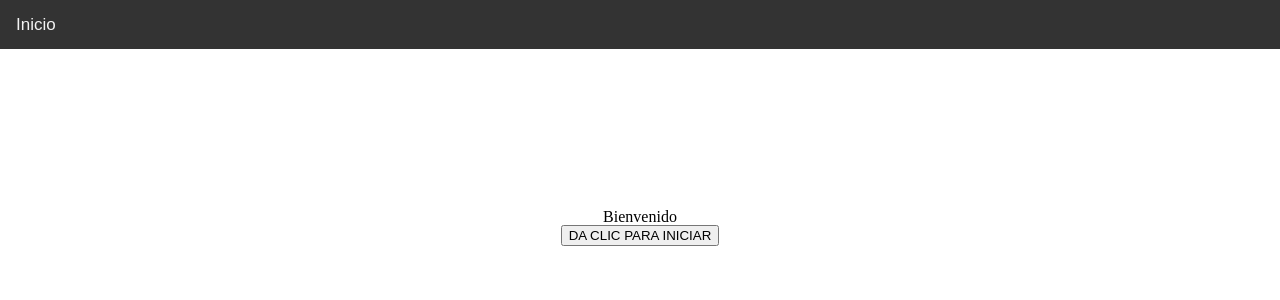
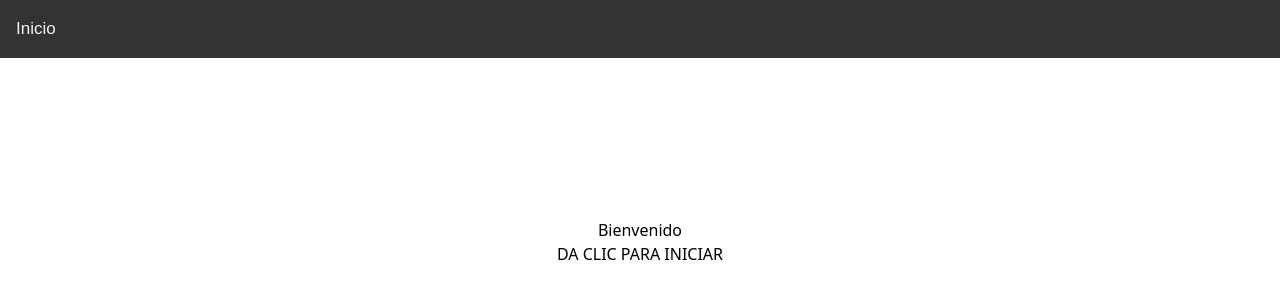
Before and after one commit to rigobertoalag/proyecto-brenda, a React (Create React App) app: page / in a window 1280 px wide. Shown: the top 300 px of the page. Built offline with nearby package versions, Linux system fonts and the light colour scheme.

Commit message:
Install tailwind

```diff
--- /dev/null
+++ b/craco.config.js
@@ -0,0 +1,10 @@
+module.exports = {
+    style: {
+        postcss: {
+            plugins: [
+                require('tailwindcss'),
+                require('autoprefixer'),
+            ],
+        },
+    },
+}
--- /dev/null
+++ b/src/index.css
@@ -0,0 +1,3 @@
+@tailwind base;
+@tailwind components;
+@tailwind utilities;
--- a/src/index.js
+++ b/src/index.js
@@ -1,6 +1,7 @@
 import React from 'react';
 import ReactDOM from 'react-dom';
 import App from './App';
+import './index.css';
 
 ReactDOM.render(
   <React.StrictMode>
--- /dev/null
+++ b/tailwind.config.js
@@ -0,0 +1,11 @@
+module.exports = {
+    purge: [],
+    darkMode: false, // or 'media' or 'class'
+    theme: {
+        extend: {},
+    },
+    variants: {
+        extend: {},
+    },
+    plugins: [],
+}
```
Also changed, not shown: package.json (+9 -3 lines), 1 other file (tests, documents, lock files or other folders).
